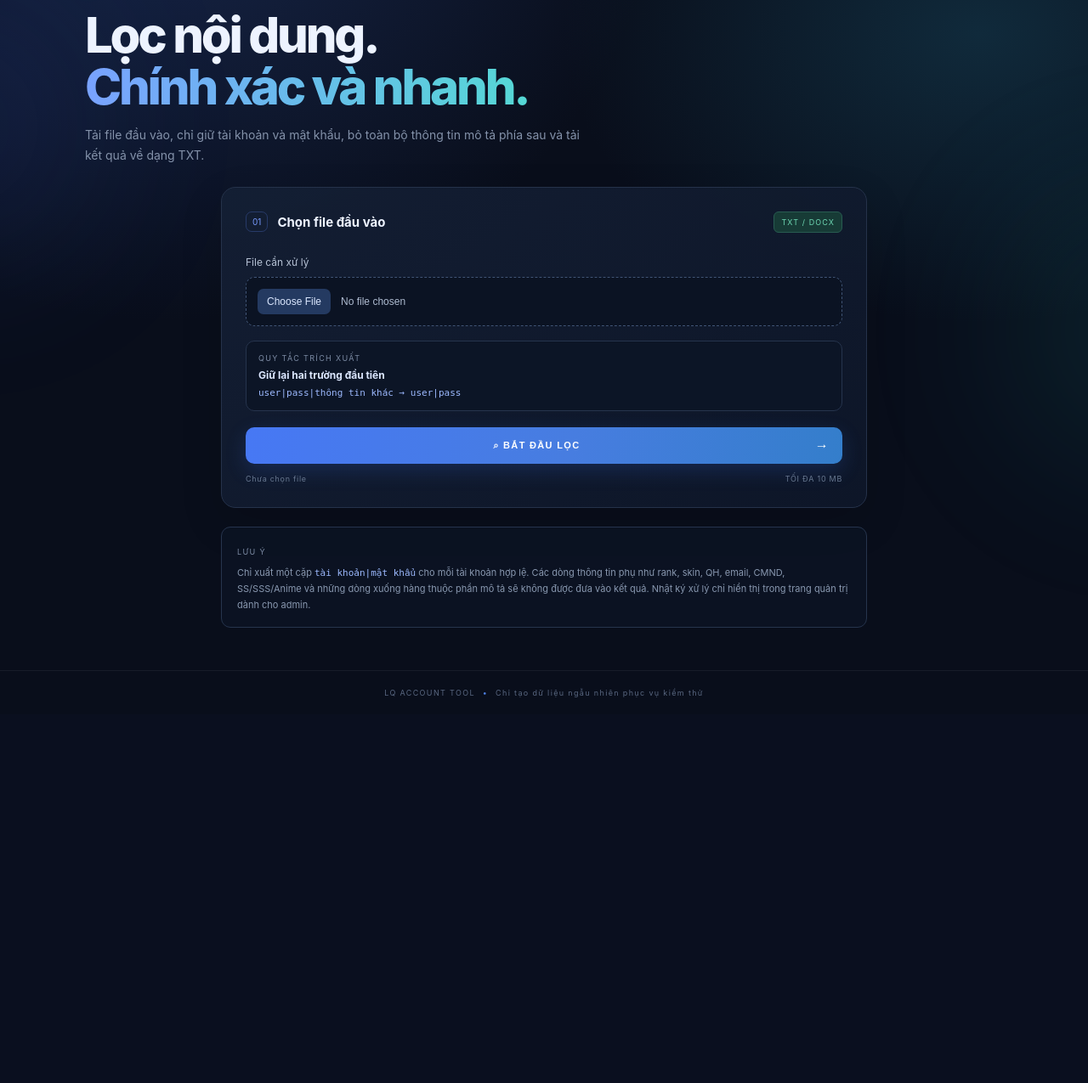
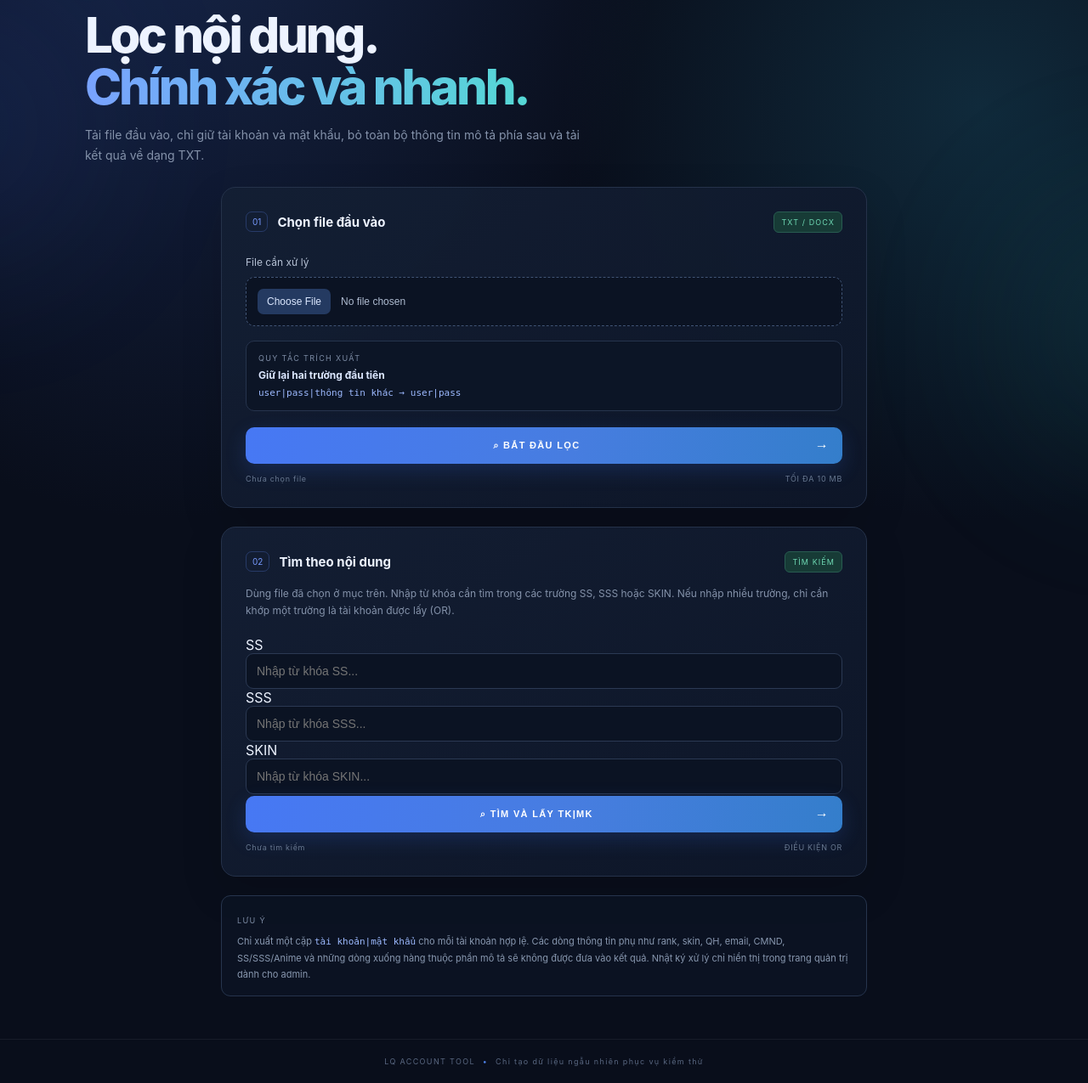
Before and after one commit to tvs-huucuutoi/lq-account, a Flask app: page /filter in a window 1280 px wide. Shown: the part 161-1436 px from the top of the page at 85% size. Before the commit the page ends 982 px from the top, so only its background shows below. Run offline with Flask 3, Linux system fonts and the light colour scheme.

Commit message:
Add keyword search controls to filter page

```diff
--- a/templates/filter.html
+++ b/templates/filter.html
@@ -24,6 +24,27 @@
   </div>
   <div class="panel-foot"><span id="filter-status">Chưa chọn file</span><span>TỐI ĐA 10 MB</span></div>
 </section>
+<section class="panel filter-panel standalone-filter-panel keyword-search-panel">
+  <div class="panel-heading">
+    <div><span class="step">02</span><h2>Tìm theo nội dung</h2></div>
+    <span class="live-tag">TÌM KIẾM</span>
+  </div>
+  <p class="filter-intro">Dùng file đã chọn ở mục trên. Nhập từ khóa cần tìm trong các trường SS, SSS hoặc SKIN. Nếu nhập nhiều trường, chỉ cần khớp một trường là tài khoản được lấy (OR).</p>
+  <form id="keyword-search-form">
+    <div class="keyword-fields">
+      <label class="keyword-field"><span>SS</span><input class="text-input" id="keyword-ss" name="ss" type="text" placeholder="Nhập từ khóa SS..."></label>
+      <label class="keyword-field"><span>SSS</span><input class="text-input" id="keyword-sss" name="sss" type="text" placeholder="Nhập từ khóa SSS..."></label>
+      <label class="keyword-field"><span>SKIN</span><input class="text-input" id="keyword-skin" name="skin" type="text" placeholder="Nhập từ khóa SKIN..."></label>
+    </div>
+    <button class="primary-button" id="keyword-search-button" type="submit">⌕ TÌM VÀ LẤY TK|MK <span class="button-arrow">→</span></button>
+  </form>
+  <div class="filter-output hidden" id="keyword-output">
+    <div class="filter-summary" id="keyword-summary"></div>
+    <pre id="keyword-preview"></pre>
+    <button class="download-button" id="keyword-download" type="button">↓ TẢI KẾT QUẢ TXT</button>
+  </div>
+  <div class="panel-foot"><span id="keyword-status">Chưa tìm kiếm</span><span>ĐIỀU KIỆN OR</span></div>
+</section>
 <section class="filter-help">
   <span class="muted-label">LƯU Ý</span>
   <p>Chỉ xuất một cặp <code>tài khoản|mật khẩu</code> cho mỗi tài khoản hợp lệ. Các dòng thông tin phụ như rank, skin, QH, email, CMND, SS/SSS/Anime và những dòng xuống hàng thuộc phần mô tả sẽ không được đưa vào kết quả. Nhật ký xử lý chỉ hiển thị trong trang quản trị dành cho admin.</p>
```
